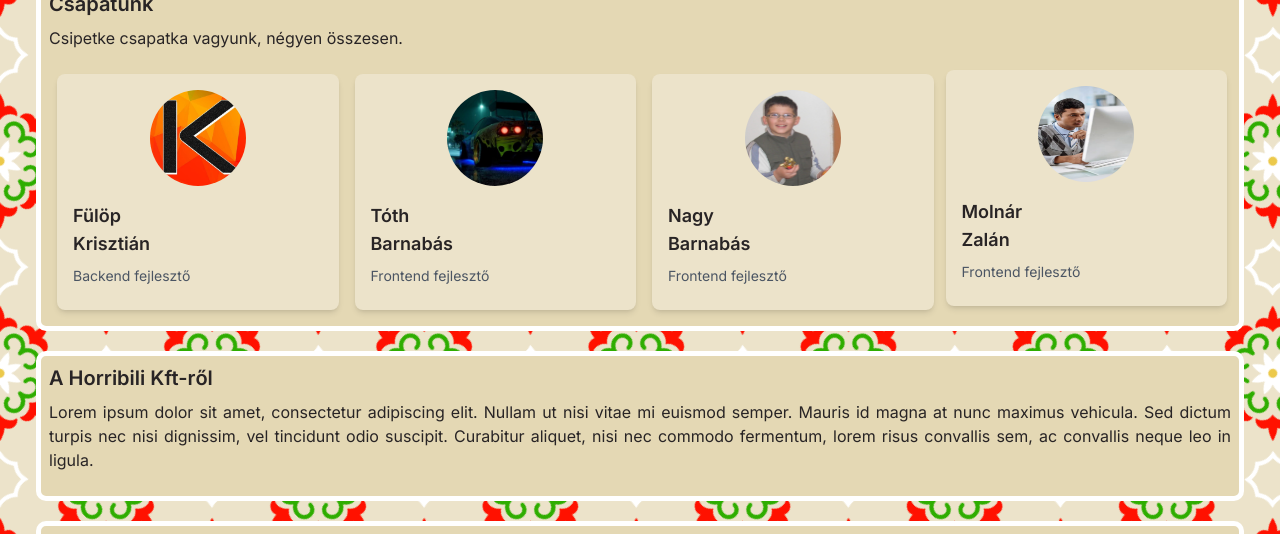
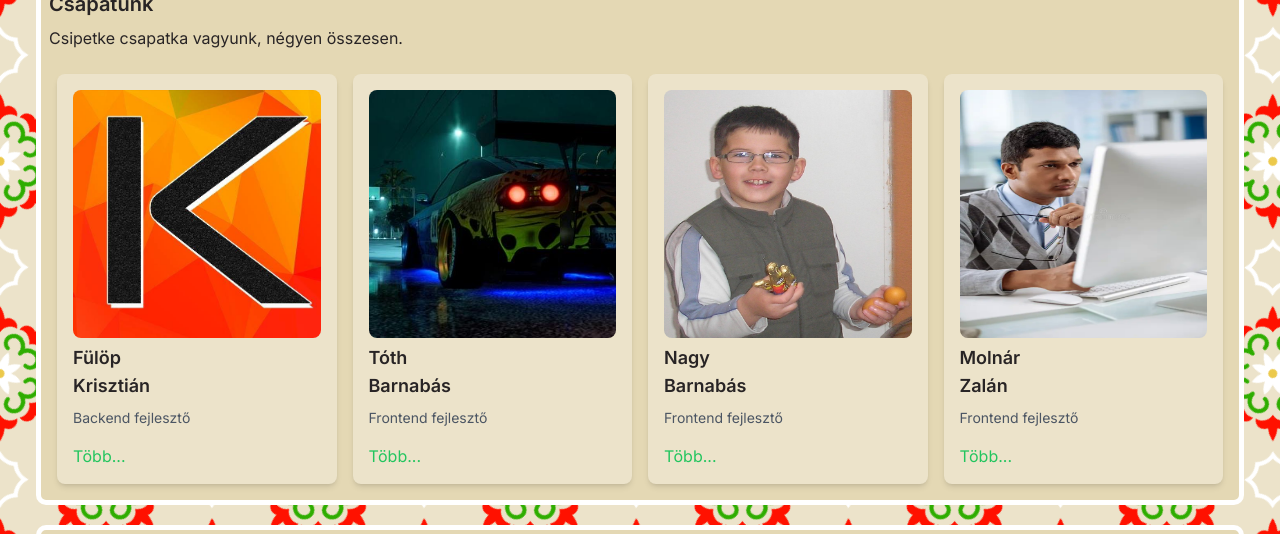
Before and after one commit to El-Terrifico-webfejlesztok/El-Terrifico-weboldal, a Next.js app: page /aboutus in a window 1280 px wide. Shown: the part 221-755 px from the top of the page. Built offline with nearby package versions, Linux system fonts and the light colour scheme; no server answers.

Commit message:
Kártya design fix

```diff
--- a/app/aboutus/page.tsx
+++ b/app/aboutus/page.tsx
@@ -40,7 +40,7 @@ const AboutUs: React.FC = () => {
                 description="Mauris id magna at nunc maximus vehicula. Fusce fringilla urna at purus congue, vitae aliquet velit elementum."
               />
             </div>
-            <div className="flex-1 m-2 sm:m-1 hover:m-1">
+            <div className="flex-1 m-2 hover:m-1">
               <TeamMemberCard
                 name="Molnár"
                 name2="Zalán"
--- a/app/components/aboutus/card.css
+++ b/app/components/aboutus/card.css
@@ -16,5 +16,11 @@
 */
 
 .h {
-    min-width: 60vw;
+    max-height: 60vh;
+    max-width: 60vw;;
   }
+
+.img {
+  max-width: 30vw;
+  max-height: 30vh;
+}
--- a/app/components/aboutus/teamCard.tsx
+++ b/app/components/aboutus/teamCard.tsx
@@ -1,6 +1,6 @@
 "use client";
 
-import Image from "next/image";
+import Image from "next/legacy/image";
 import React, { useState } from 'react';
 import "./card.css"
 
@@ -20,21 +20,30 @@ const TeamMemberCard: React.FC<TeamMemberCardProps> = ({ name, name2, position,
   };
 
   return (
-    <div className="flex-auto f w-full bg-base-100 rounded-lg shadow-md p-4" onClick={toggleExpand}>
-      <Image height="150" width="150" src={imageUrl} alt={name} className="w-24 h-24 rounded-full mx-auto mb-4" />
+    <div className="flex-auto f w-full bg-base-100 rounded-lg shadow-md p-4">
+      <Image height={350} width={350} src={imageUrl} alt={name} className="w-24 h-24 rounded-lg mx-auto mb-4" />
       <h3 className="text-lg font-semibold">{name}</h3>
       <h3 className="text-lg font-semibold mb-2">{name2}</h3>
       <p className="text-sm text-gray-600 mb-2">{position}</p>
+      <button onClick={toggleExpand} className="text-green-500 hover:underline mt-2">
+        Több...
+      </button>
       {isExpanded && (
         <div className="fixed inset-0 bg-black bg-opacity-50 flex justify-center items-center z-10">
-          <div className="bg-base-100 h rounded-lg shadow-md p-4">
-          <Image height="150" src={imageUrl} alt={name} className="w-24 h-24 mx-auto mb-4" width="150" />
-            <h3 className="text-lg font-semibold mb-2">{name} {name2}</h3>
-            <p className="text-sm text-gray-600 mb-2">{position}</p>
-            <p className="text-sm">{description}</p>
-            <button onClick={toggleExpand} className="text-green-500 hover:underline mt-2">
-              Vissza
-            </button>
+          <div className="h grid grid-cols-2 m-36 bg-base-100  rounded-lg shadow-md py-7 px-12">
+          <div>
+            <Image src={imageUrl} alt={name} layout="intrinsic" width={400} height={400} className="m-4 rounded-lg img" />
+          </div>
+            <div className="m-4">
+              <h3 className="text-lg font-semibold mb-2">{name} {name2}</h3>
+              <p className="text-sm text-gray-600 mb-2">{position}</p>
+              <p className="text-sm">{description}</p>
+            </div>
+            <div className="">
+              <button onClick={toggleExpand} className="mt-5 text-green-500 hover:underline">
+                Vissza
+              </button>
+            </div>
           </div>
         </div>
       )}
```
